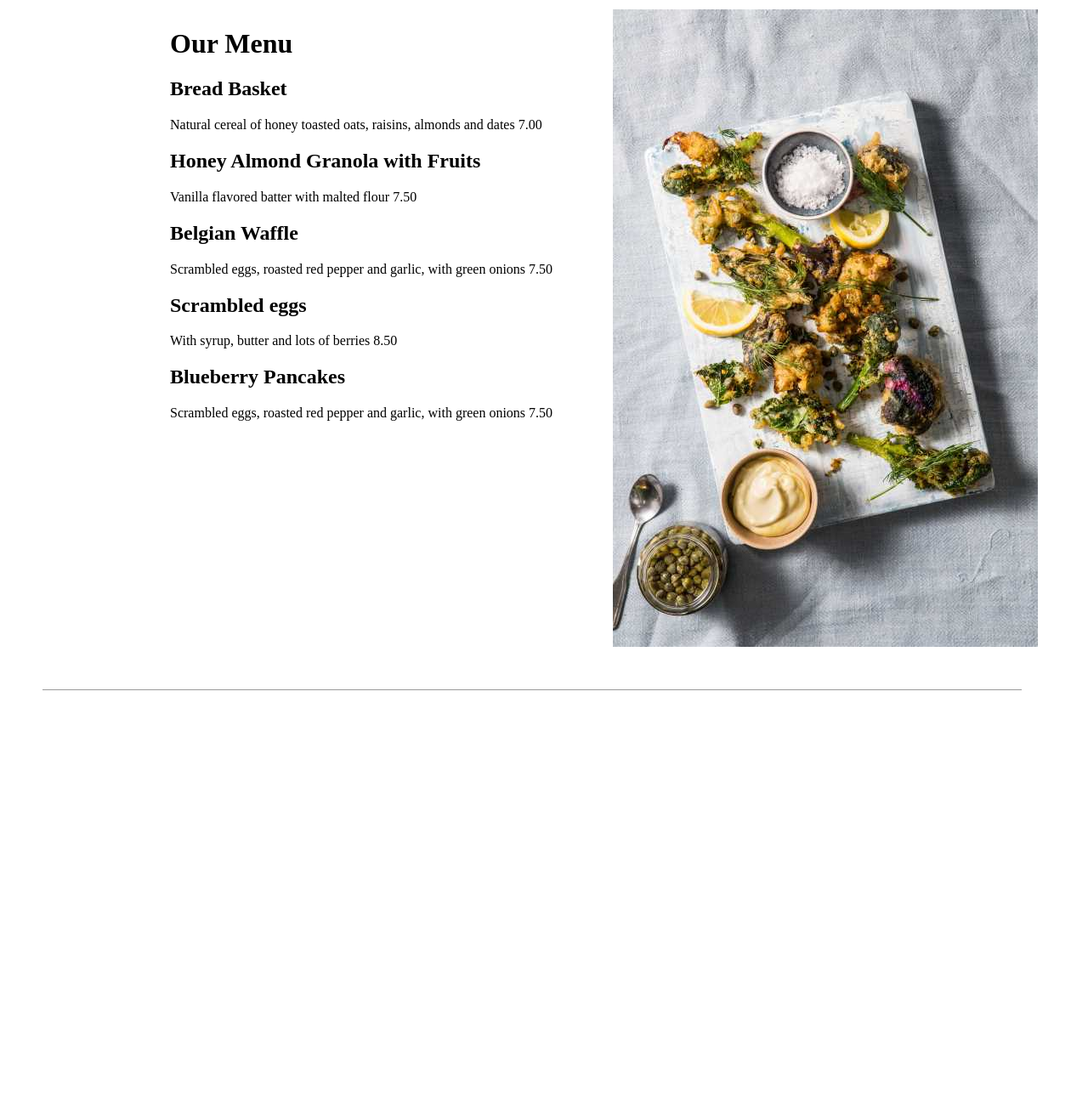
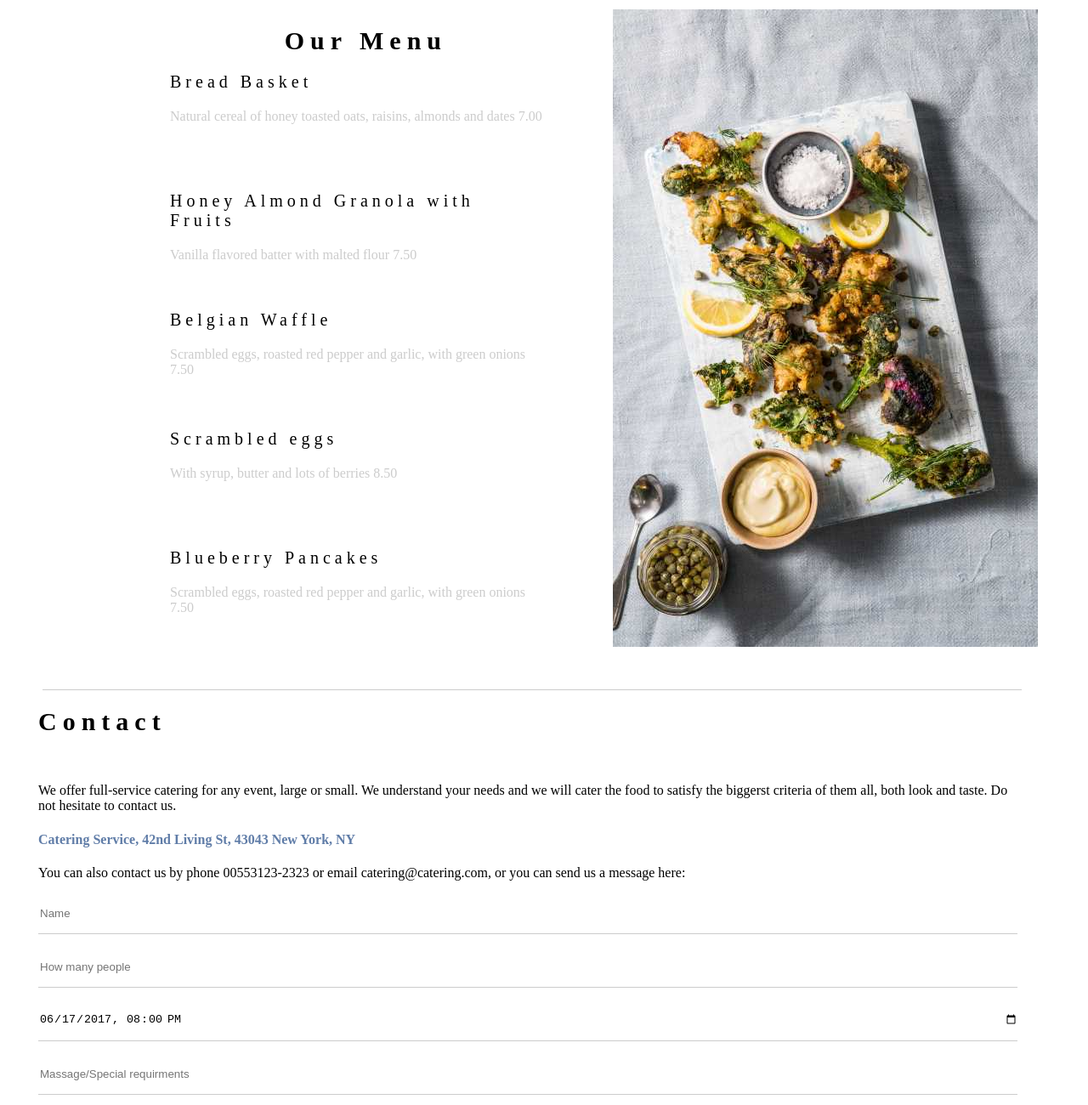
Before and after one commit to MahfujurB/bur-gar, a plain HTML site: page index.html in a window 1280 px wide. Shown: the part 1500-2800 px from the top of the page at 85% size. Before the commit the page ends 2312 px from the top, so only its background shows below. Drawn offline with Linux system fonts and the light colour scheme.

Commit message:
almost compelid

```diff
--- a/css/style.css
+++ b/css/style.css
@@ -1,5 +1,6 @@
 body{
 	margin:0;
+	font-family: Serif;
 }
 .wraper{
 	margin: auto;
@@ -68,7 +69,7 @@ body{
     margin-top: 55px;
     padding-bottom: 50px;
     margin-left: 50px;
-    border-bottom: 1px solid #999;
+    border-bottom: 1px solid #cccccc;
  }
  .a-img{
  	width: 40%;
@@ -112,7 +113,7 @@ body{
     margin-top: 55px;
     padding-bottom: 50px;
     margin-left: 50px;
-    border-bottom: 1px solid #999;
+    border-bottom: 1px solid #cccccc;
 }
 .m-text{
 	width: 40%;
@@ -120,9 +121,67 @@ body{
     float: left;
     margin-left: 150px;
 }
+.m-text h1{
+ 	text-align: center;
+    font-size: 30px;
+    letter-spacing: 7px;
+ }
+ .menu-text{
+ 	width: 95%;
+    height: 16%;
+}
+ .list {
+ 	font-size: 20px;
+    letter-spacing: 5px;
+ }
+ .list2{
+ 	color: #cccccc;
+ }
 .m-img{
 	width: 40%;
     height: 600px;
     float: left;
     margin-left: 60px;
 }
+.contact{
+	width: 90%;
+    height: 500px;
+    margin-left: 45px;
+}
+.contact h1{
+    font-size: 30px;
+    letter-spacing: 7px;
+    margin-bottom: 55px;
+ }
+ .contact h4{
+ 	color: #607DA8;
+ }
+ .name{
+ 	width: 100%;
+    height: 44px;
+   border: none;
+ }
+ .fr{
+ 	width: 100%;
+    height: 46px;
+    border-bottom: 1px solid #cccccc;
+ }
+ .send:hover{
+ 	background-color: #cccccc;
+ }
+ .footer{
+ 	background-color: #f1f1f1;
+ 	text-align: center;
+ 	width: 100%;
+    height: 100px;
+ }
+ .footer p{
+ 	padding-top: 50px;
+ }
+ .footer a{
+ 	color: black;
+ 	text-decoration: none;
+ }
+ .footer a:hover{
+ 	color: #4CAF50;
+ }
--- a/index.html
+++ b/index.html
@@ -36,21 +36,47 @@
 	<div class="menu" id="menu">
 		<div class="m-text">
 		<h1>Our Menu</h1>
-			<h2>Bread Basket</h2>
-			<p>Natural cereal of honey toasted oats, raisins, almonds and dates 7.00</p>
-			<h2>Honey Almond Granola with Fruits</h2>
-			<p>Vanilla flavored batter with malted flour 7.50</p>
-			<h2>Belgian Waffle</h2>
-			<p>Scrambled eggs, roasted red pepper and garlic, with green onions 7.50</p>
-			<h2>Scrambled eggs</h2>
-			<p>With syrup, butter and lots of berries 8.50</p>
-			<h2>Blueberry Pancakes</h2>
-			<p>Scrambled eggs, roasted red pepper and garlic, with green onions 7.50</p>
+<div class="menu-text">
+			<p class="list">Bread Basket</p>
+			<p class="list2">Natural cereal of honey toasted oats, raisins, almonds and dates 7.00</p>
+			</div>
+            <div class="menu-text">
+			<p class="list">Honey Almond Granola with Fruits</p>
+			<p class="list2">Vanilla flavored batter with malted flour 7.50</p>
+			</div>
+            <div class="menu-text">
+			<p class="list">Belgian Waffle</p>
+			<p class="list2">Scrambled eggs, roasted red pepper and garlic, with green onions 7.50</p>
+			</div>
+            <div class="menu-text">
+			<p class="list">Scrambled eggs</p>
+			<p class="list2">With syrup, butter and lots of berries 8.50</p>
+			</div>
+			<div class="menu-text">
+			<p class="list">Blueberry Pancakes</p>
+			<p class="list2">Scrambled eggs, roasted red pepper and garlic, with green onions 7.50</p>
+			</div>
 		</div>
 		<div class="m-img">
 			<img src="img/tablesetting.jpg">
 		</div>
-	</div>
+		</div>
+		<div class="contact">
+			<h1>Contact</h1>
+			<p>We offer full-service catering for any event, large or small. We understand your needs and we will cater the food to satisfy the biggerst criteria of them all, both look and taste. Do not hesitate to contact us.</p>
+			<h4>Catering Service, 42nd Living St, 43043 New York, NY</h4>
+			<p>You can also contact us by phone 00553123-2323 or email catering@catering.com, or you can send us a message here:</p>
+			<form>
+			<p class="fr"><input class="name" type="text" name="name" placeholder="Name" required=></p>
+			<p class="fr"><input class="name" type="number" name="people" placeholder="How many people" required="people"></p>
+			<p class="fr"><input class="name" type="datetime-local" name="date" value="2017-06-17T20:00" placeholder="date and time" required="date"></p>
+			<p class="fr"><input class="name" type="text" name="message" placeholder="Massage/Special requirments"></p>
+			<p><button class="send" type="submit">SEND MESSAGE</button></p>
+			</form>
+		</div>
+		<div class="footer">
+			<p>Powered by <a href="#">mahfujur</a></p>
+		</div>
 
 </body>
 </html>
```
